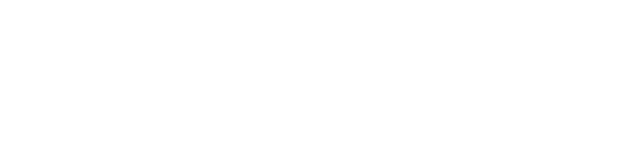
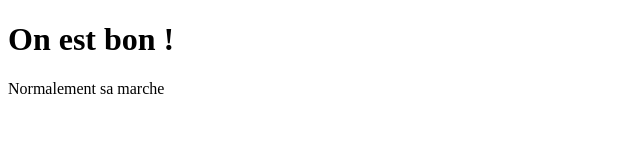
Before and after one commit to BaptisteDh/project-test, a plain HTML site: page index.html in a window 1280 px wide. Shown: the whole page, without its empty margins (0-640 px from the left). Drawn offline with Linux system fonts and the light colour scheme.

Commit message:
Update index.html
Modifications

```diff
--- a/index.html
+++ b/index.html
@@ -1,9 +1,10 @@
 <!DOCTYPE html>
 <html>
 <head>
-	<title></title>
+	<title>Le projet</title>
 </head>
 <body>
-
+	<h1>On est bon !</h1>
+	<p>Normalement sa marche</p>
 </body>
 </html>
```
